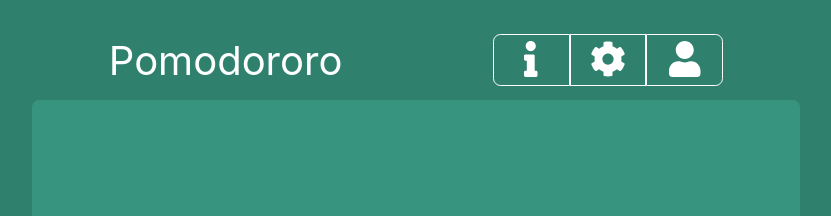
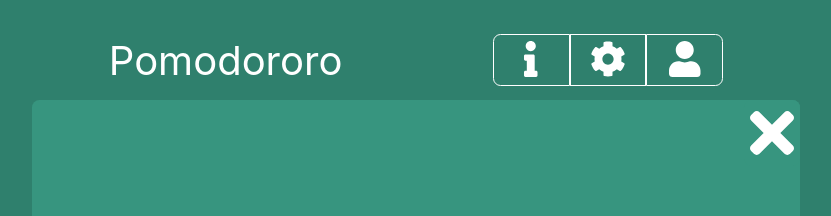
Before and after one commit to nameistao/Pomokanban, a Next.js app: page / in a window 1280 px wide. Both pictures are taken after a click on the button 831 px from the left and 60 px from the top of the page. Shown: the top 216 px of the page, without its empty margins (224-1055 px from the left). Built offline with nearby package versions, Linux system fonts and the light colour scheme.

Commit message:
add close modal functionality for SettingsModal and UserModal

```diff
--- a/components/modals/SettingsModal.tsx
+++ b/components/modals/SettingsModal.tsx
@@ -1,4 +1,5 @@
 import styled from "styled-components";
+import Times from "components/icons/Times";
 
 const StyledSettingsModal = styled.section`
   width: 60vw;
@@ -6,6 +7,35 @@
   background-color: ${(props) => props.color};
   margin: auto;
   border-radius: 7.5px;
+  display: flex;
+  align-items: end;
+  flex-direction: column;
 `;
 
-export default StyledSettingsModal;
+const StyledTimesButton = styled.button`
+  height: 10%;
+  width: auto;
+  border-radius: 7.5px;
+  background-color: inherit;
+  border: none;
+  :hover {
+    cursor: pointer;
+  }
+`;
+
+interface IProps {
+  color: string;
+  setShowModal: Function;
+}
+
+const SettingsModal = ({ color, setShowModal }: IProps) => {
+  return (
+    <StyledSettingsModal color={color}>
+      <StyledTimesButton onClick={() => setShowModal("")}>
+        <Times height={"100%"} color={"#fff"} />
+      </StyledTimesButton>
+    </StyledSettingsModal>
+  );
+};
+
+export default SettingsModal;
--- a/components/modals/UserModal.tsx
+++ b/components/modals/UserModal.tsx
@@ -1,4 +1,5 @@
 import styled from "styled-components";
+import Times from "components/icons/Times";
 
 const StyledUserModal = styled.section`
   width: 60vw;
@@ -6,6 +7,35 @@
   background-color: ${(props) => props.color};
   margin: auto;
   border-radius: 7.5px;
+  display: flex;
+  align-items: end;
+  flex-direction: column;
 `;
 
-export default StyledUserModal;
+const StyledTimesButton = styled.button`
+  height: 10%;
+  width: auto;
+  border-radius: 7.5px;
+  background-color: inherit;
+  border: none;
+  :hover {
+    cursor: pointer;
+  }
+`;
+
+interface IProps {
+  color: string;
+  setShowModal: Function;
+}
+
+const UserModal = ({ color, setShowModal }: IProps) => {
+  return (
+    <StyledUserModal color={color}>
+      <StyledTimesButton onClick={() => setShowModal("")}>
+        <Times height={"100%"} color={"#fff"} />
+      </StyledTimesButton>
+    </StyledUserModal>
+  );
+};
+
+export default UserModal;
--- a/pages/index.tsx
+++ b/pages/index.tsx
@@ -96,8 +96,12 @@
         {showModal === "info" && (
           <InfoModal color={colorScheme[1]} setShowModal={setShowModal} />
         )}
-        {showModal === "settings" && <SettingsModal color={colorScheme[1]} />}
-        {showModal === "user" && <UserModal color={colorScheme[1]} />}
+        {showModal === "settings" && (
+          <SettingsModal color={colorScheme[1]} setShowModal={setShowModal} />
+        )}
+        {showModal === "user" && (
+          <UserModal color={colorScheme[1]} setShowModal={setShowModal} />
+        )}
         {showModal === "" && (
           <>
             <TimerBox
```
